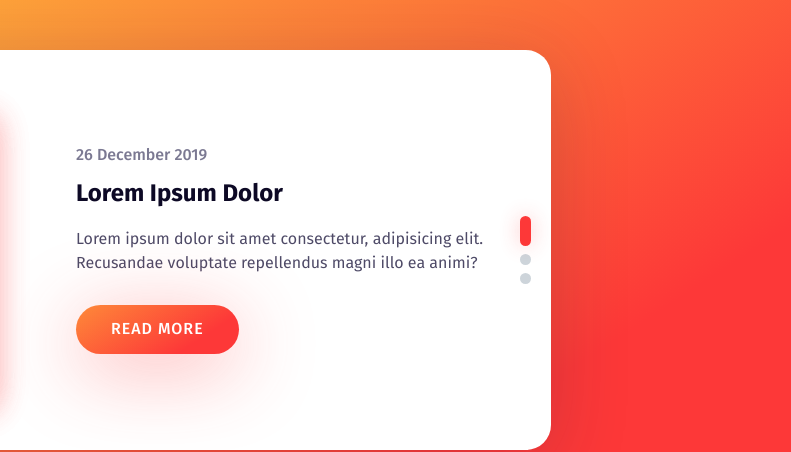
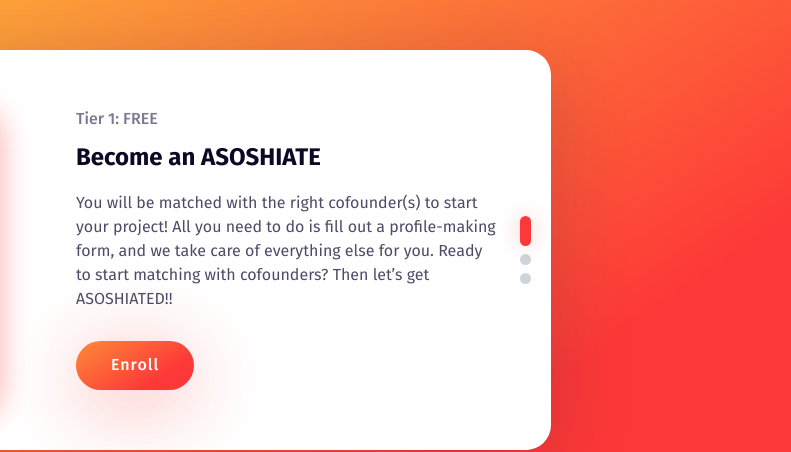
Before and after one commit to johnnyni2961/asoshi-paywall, a plain HTML site: page index.html in a window 1280 px wide. Shown: the part 150-602 px from the top of the page, 489-1280 px from the left. Drawn offline with nearby package versions, Linux system fonts and the light colour scheme.

Commit message:
Update index.html

```diff
--- a/index.html
+++ b/index.html
@@ -2,7 +2,7 @@
 <html lang="en" >
 <head>
   <meta charset="UTF-8">
-  <title>CodePen - Responsive Blog Card Slider </title>
+  <title>ASOSHI Paywall</title>
   <meta name="viewport"
       content="width=device-width, user-scalable=no, initial-scale=1.0, maximum-scale=1.0, minimum-scale=1.0"><link rel="stylesheet" href="https://cdnjs.cloudflare.com/ajax/libs/normalize/5.0.0/normalize.min.css">
 <link rel='stylesheet' href='https://cdnjs.cloudflare.com/ajax/libs/Swiper/4.3.5/css/swiper.min.css'><link rel="stylesheet" href="./style.css">
@@ -18,10 +18,10 @@
         <img src="https://res.cloudinary.com/muhammederdem/image/upload/q_60/v1535759872/kuldar-kalvik-799168-unsplash.webp" alt="">
       </div>
       <div class="blog-slider__content">
-        <span class="blog-slider__code">26 December 2019</span>
-        <div class="blog-slider__title">Lorem Ipsum Dolor</div>
-        <div class="blog-slider__text">Lorem ipsum dolor sit amet consectetur, adipisicing elit. Recusandae voluptate repellendus magni illo ea animi? </div>
-        <a href="#" class="blog-slider__button">READ MORE</a>
+        <span class="blog-slider__code">Tier 1: FREE</span>
+        <div class="blog-slider__title">Become an ASOSHIATE</div>
+        <div class="blog-slider__text">You will be matched with the right cofounder(s) to start your project! All you need to do is fill out a profile-making form, and we take care of everything else for you. Ready to start matching with cofounders? Then let’s get ASOSHIATED!!</div>
+        <a href="https://buy.stripe.com/00g6rA0cYgFZ1KEcMP" class="blog-slider__button">Enroll</a>
       </div>
     </div>
     <div class="blog-slider__item swiper-slide">
@@ -29,10 +29,10 @@
         <img src="https://res.cloudinary.com/muhammederdem/image/upload/q_60/v1535759871/jason-leung-798979-unsplash.webp" alt="">
       </div>
       <div class="blog-slider__content">
-        <span class="blog-slider__code">26 December 2019</span>
-        <div class="blog-slider__title">Lorem Ipsum Dolor2</div>
-        <div class="blog-slider__text">Lorem ipsum dolor sit amet consectetur, adipisicing elit. Recusandae voluptate repellendus magni illo ea animi?</div>
-        <a href="#" class="blog-slider__button">READ MORE</a>
+        <span class="blog-slider__code">Tier 2: $39 USD</span>
+        <div class="blog-slider__title">Now We're Talking!</div>
+        <div class="blog-slider__text">Not only will you match with the right cofounders, but you'll also receive clear guidance and counseling on how to start and sustain a business and/or project. The ASOSHI founding team will guide you closely to make your idea a world-changing reality.</div>
+        <a href="https://buy.stripe.com/aEU6rA3pa0H1exqeUY" class="blog-slider__button">Purchase</a>
       </div>
     </div>
 
@@ -41,10 +41,10 @@
         <img src="https://res.cloudinary.com/muhammederdem/image/upload/q_60/v1535759871/alessandro-capuzzi-799180-unsplash.webp" alt="">
       </div>
       <div class="blog-slider__content">
-        <span class="blog-slider__code">26 December 2019</span>
-        <div class="blog-slider__title">Lorem Ipsum Dolor</div>
-        <div class="blog-slider__text">Lorem ipsum dolor sit amet consectetur, adipisicing elit. Recusandae voluptate repellendus magni illo ea animi?</div>
-        <a href="#" class="blog-slider__button">READ MORE</a>
+        <span class="blog-slider__code">Tier 3: $99 USD</span>
+        <div class="blog-slider__title">ASOSHI 4 Life</div>
+        <div class="blog-slider__text">Lifetime access to all ASOSHI services. You'll be matched with the right cofounders & gain exclusive access to business/team-building consulting. You'll attend invite-only events & be in touch with the right mentors, organizations & investors.</div>
+        <a href="https://buy.stripe.com/00gcPY3padtN2OI3ch" class="blog-slider__button">Purchase</a>
       </div>
     </div>
 
```
